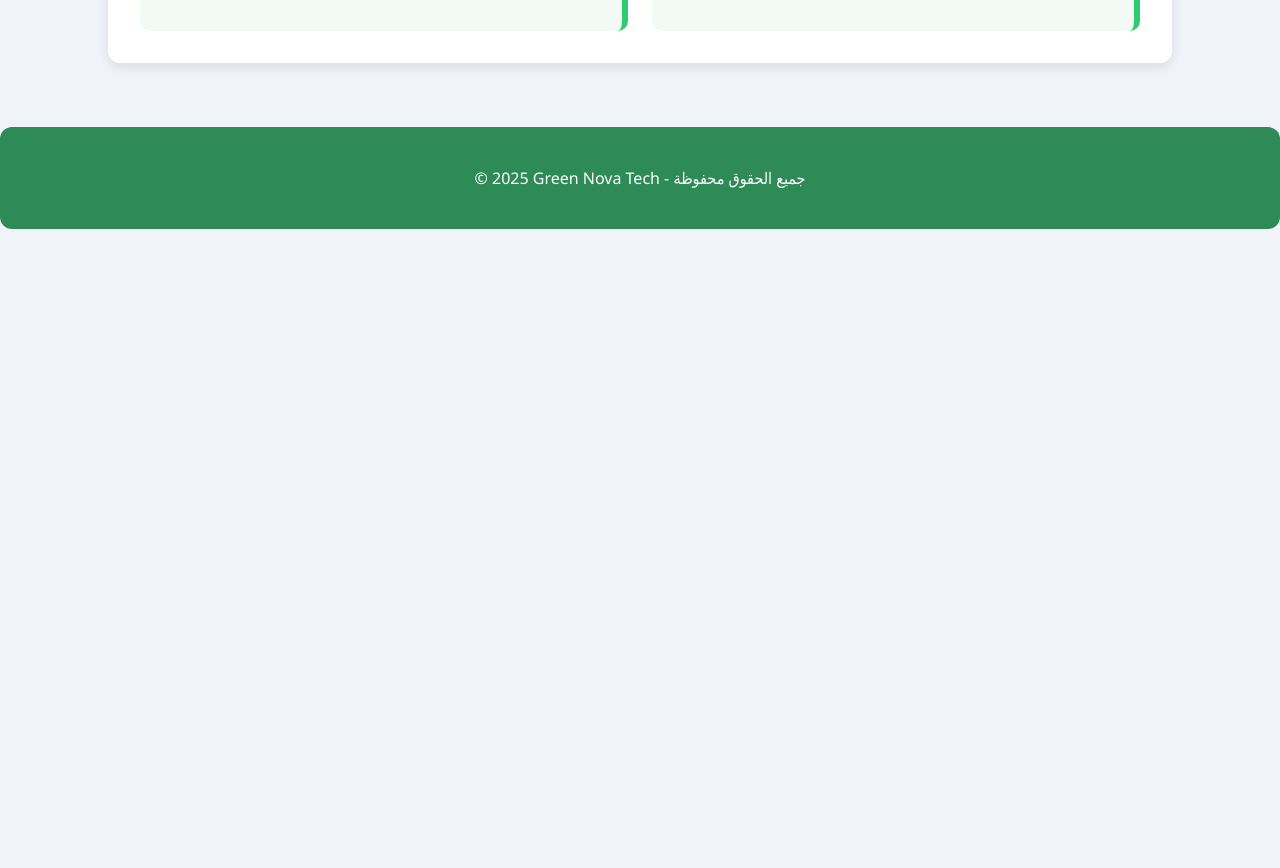
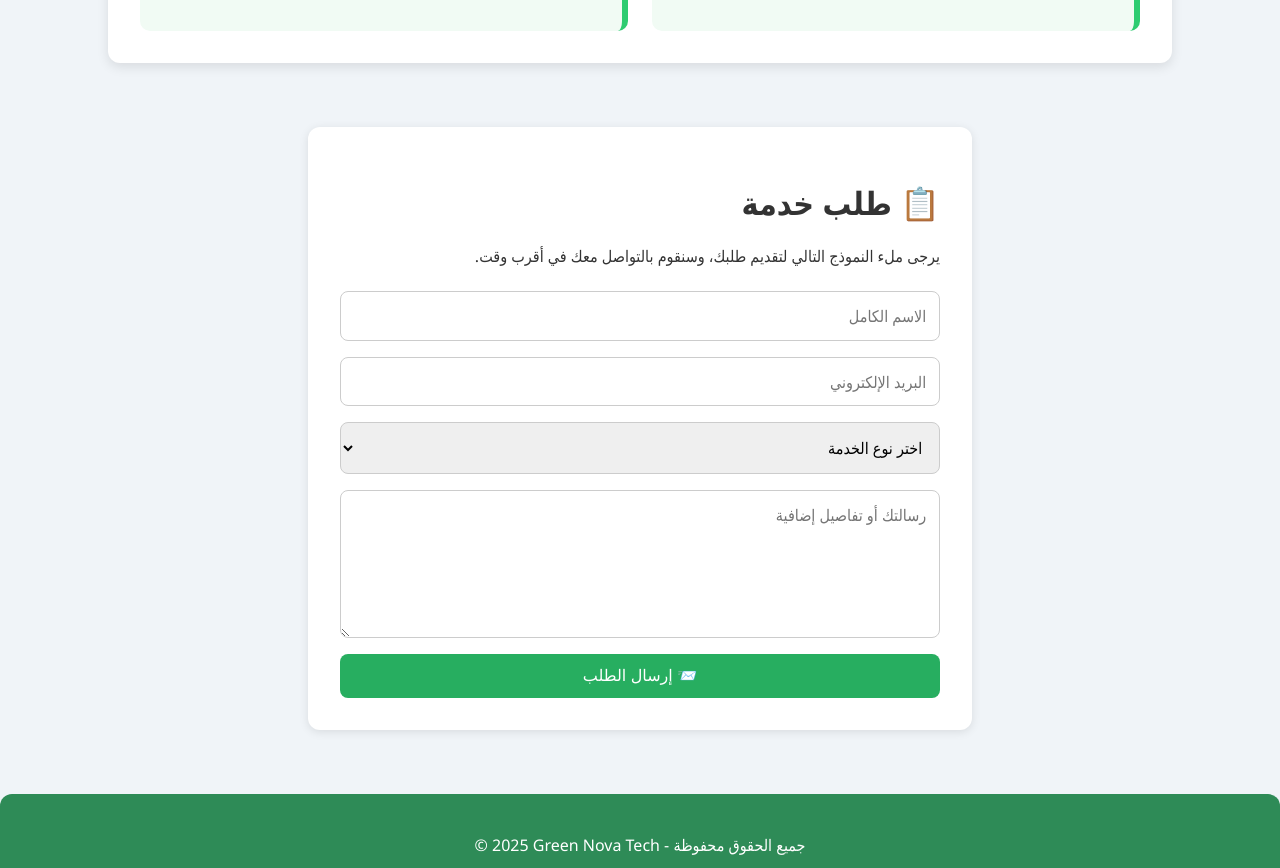
Before and after one commit to amineramisalah/green-nova-tech, a React (Create React App) app: page / in a window 1280 px wide. Shown: the part 1929-2797 px from the top of the page. Before the commit the page ends 2158 px from the top, so only its background shows below. Built offline with nearby package versions, Linux system fonts and the light colour scheme.

Commit message:
App.js: إضافة كل الأقسام من نحن، خدماتنا، التكوين، المنتجات، طلب خدمة

```diff
--- a/src/App.js
+++ b/src/App.js
@@ -2,6 +2,7 @@ import React from 'react';
 import './App.css';
 import Training from './Training';
 import Products from './Products';
+import ServiceRequest from './ServiceRequest';
 
 function App() {
   return (
@@ -15,6 +16,7 @@ function App() {
           <a href="#services" className="btn">خدماتنا</a>
           <a href="#training" className="btn">التكوين</a>
           <a href="#products" className="btn">منتجاتنا</a>
+          <a href="#request" className="btn">طلب خدمة</a>
         </div>
       </header>
 
@@ -53,6 +55,11 @@ function App() {
         <Products />
       </div>
 
+      {/* قسم طلب خدمة */}
+      <div id="request">
+        <ServiceRequest />
+      </div>
+
       {/* التذييل */}
       <footer className="footer">
         <p>© 2025 Green Nova Tech - جميع الحقوق محفوظة</p>
--- /dev/null
+++ b/src/ServiceRequest.css
@@ -0,0 +1,47 @@
+.service-container {
+  max-width: 600px;
+  margin: 4rem auto;
+  padding: 2rem;
+  background: #fff;
+  border-radius: 12px;
+  box-shadow: 0 2px 10px rgba(0, 0, 0, 0.1);
+  text-align: right;
+  direction: rtl;
+}
+
+.service-form {
+  display: flex;
+  flex-direction: column;
+  gap: 1rem;
+  margin-top: 1.5rem;
+}
+
+.service-form input,
+.service-form select,
+.service-form textarea {
+  padding: 0.8rem;
+  border: 1px solid #ccc;
+  border-radius: 8px;
+  font-family: inherit;
+  font-size: 1rem;
+}
+
+.service-form textarea {
+  resize: vertical;
+  min-height: 120px;
+}
+
+.btn-submit {
+  background-color: #27ae60;
+  color: white;
+  padding: 0.8rem;
+  border: none;
+  border-radius: 8px;
+  cursor: pointer;
+  font-size: 1rem;
+  transition: background 0.3s;
+}
+
+.btn-submit:hover {
+  background-color: #219150;
+}
--- /dev/null
+++ b/src/ServiceRequest.js
@@ -0,0 +1,64 @@
+import React, { useState } from 'react';
+import './ServiceRequest.css';
+
+function ServiceRequest() {
+  const [form, setForm] = useState({
+    name: '',
+    email: '',
+    service: '',
+    message: ''
+  });
+
+  const handleChange = (e) => {
+    setForm({ ...form, [e.target.name]: e.target.value });
+  };
+
+  const handleSubmit = (e) => {
+    e.preventDefault();
+    alert('📩 تم إرسال طلبك بنجاح! (محاكاة فقط)');
+    setForm({ name: '', email: '', service: '', message: '' });
+  };
+
+  return (
+    <div className="service-container">
+      <h1>📋 طلب خدمة</h1>
+      <p>يرجى ملء النموذج التالي لتقديم طلبك، وسنقوم بالتواصل معك في أقرب وقت.</p>
+      <form onSubmit={handleSubmit} className="service-form">
+        <input
+          type="text"
+          name="name"
+          placeholder="الاسم الكامل"
+          value={form.name}
+          onChange={handleChange}
+          required
+        />
+        <input
+          type="email"
+          name="email"
+          placeholder="البريد الإلكتروني"
+          value={form.email}
+          onChange={handleChange}
+          required
+        />
+        <select name="service" value={form.service} onChange={handleChange} required>
+          <option value="">اختر نوع الخدمة</option>
+          <option value="استشارة">استشارة طاقوية</option>
+          <option value="دراسة">دراسة جدوى</option>
+          <option value="منتج">طلب منتج</option>
+          <option value="تركيب">تركيب نظام شمسي</option>
+          <option value="أخرى">أخرى</option>
+        </select>
+        <textarea
+          name="message"
+          placeholder="رسالتك أو تفاصيل إضافية"
+          value={form.message}
+          onChange={handleChange}
+          required
+        ></textarea>
+        <button type="submit" className="btn-submit">📨 إرسال الطلب</button>
+      </form>
+    </div>
+  );
+}
+
+export default ServiceRequest;
```
